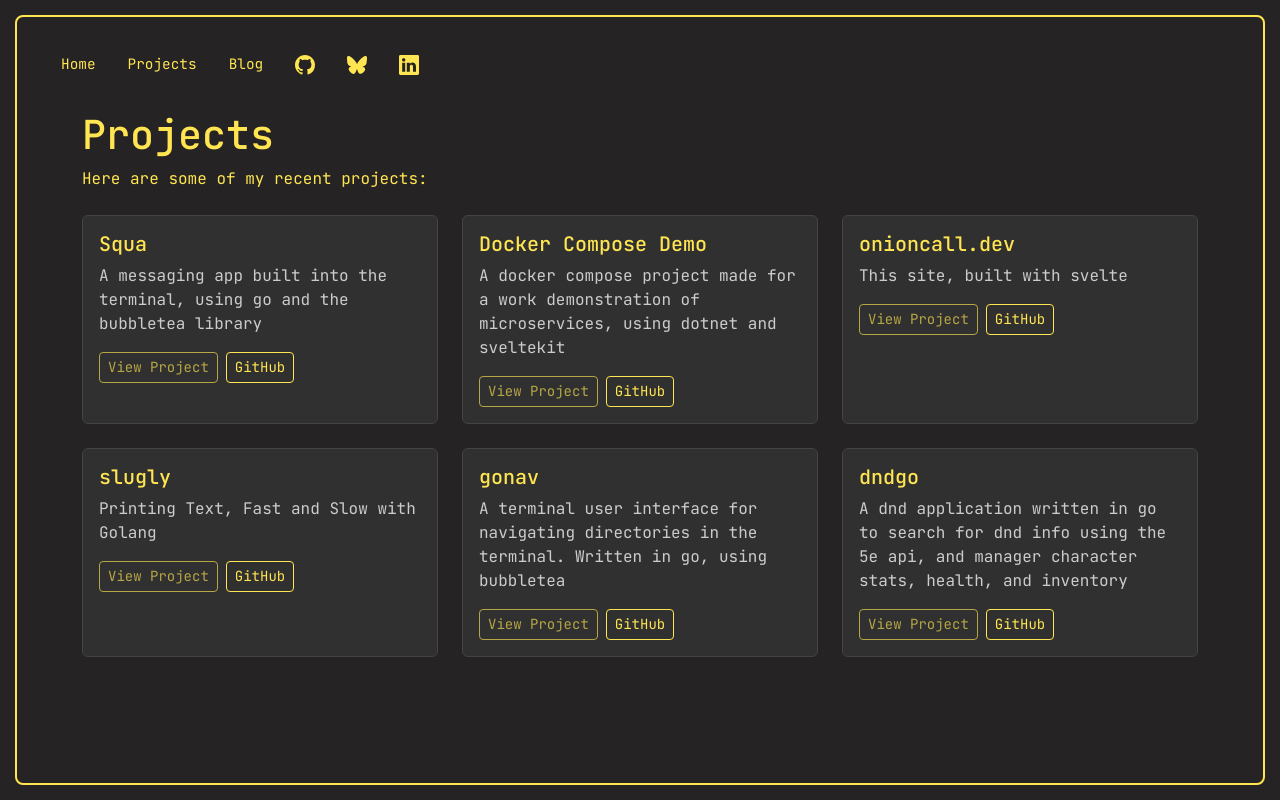
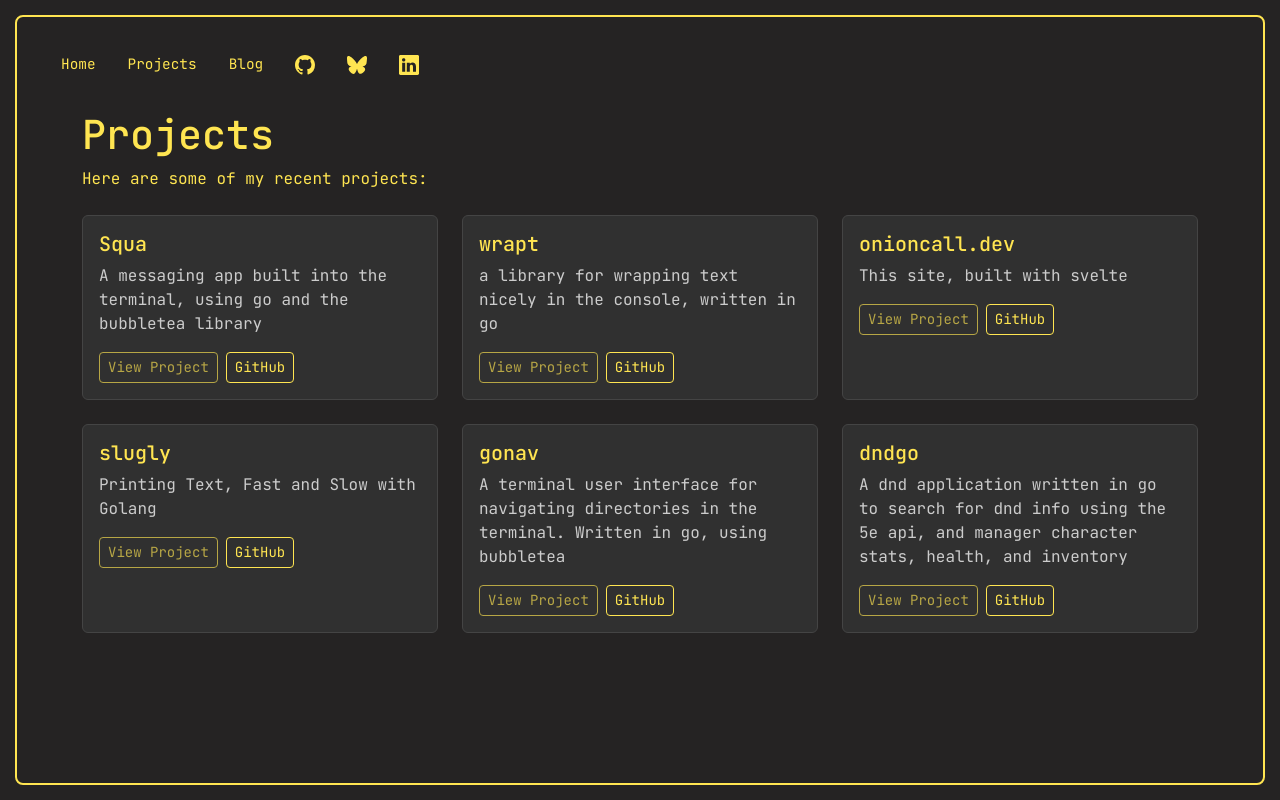
Before and after one commit to onioncall/onioncall.dev, a SvelteKit app in the folder client/: page /projects in a window 1280 px wide. Built offline with nearby package versions, Linux system fonts and the light colour scheme.

Commit message:
added wrapt

```diff
--- a/client/src/routes/projects/+page.svelte
+++ b/client/src/routes/projects/+page.svelte
@@ -23,11 +23,11 @@
     <div class="col">
       <div class="card h-100">
         <div class="card-body">
-          <h5 class="card-title">Docker Compose Demo</h5>
-          <p class="card-text">A docker compose project made for a work demonstration of microservices, using dotnet and sveltekit</p>
+          <h5 class="card-title">wrapt</h5>
+          <p class="card-text">a library for wrapping text nicely in the console, written in go</p>
           <div class="d-flex gap-2 mt-auto">
             <a href="projects/detail" class="btn btn-outline-warning btn-sm disabled">View Project</a>
-            <a href="https://github.com/onioncall/docker-compose-example" class="btn btn-outline-warning btn-sm">GitHub</a>
+            <a href="https://github.com/onioncall/wrapt" class="btn btn-outline-warning btn-sm">GitHub</a>
           </div>
         </div>
       </div>
```
